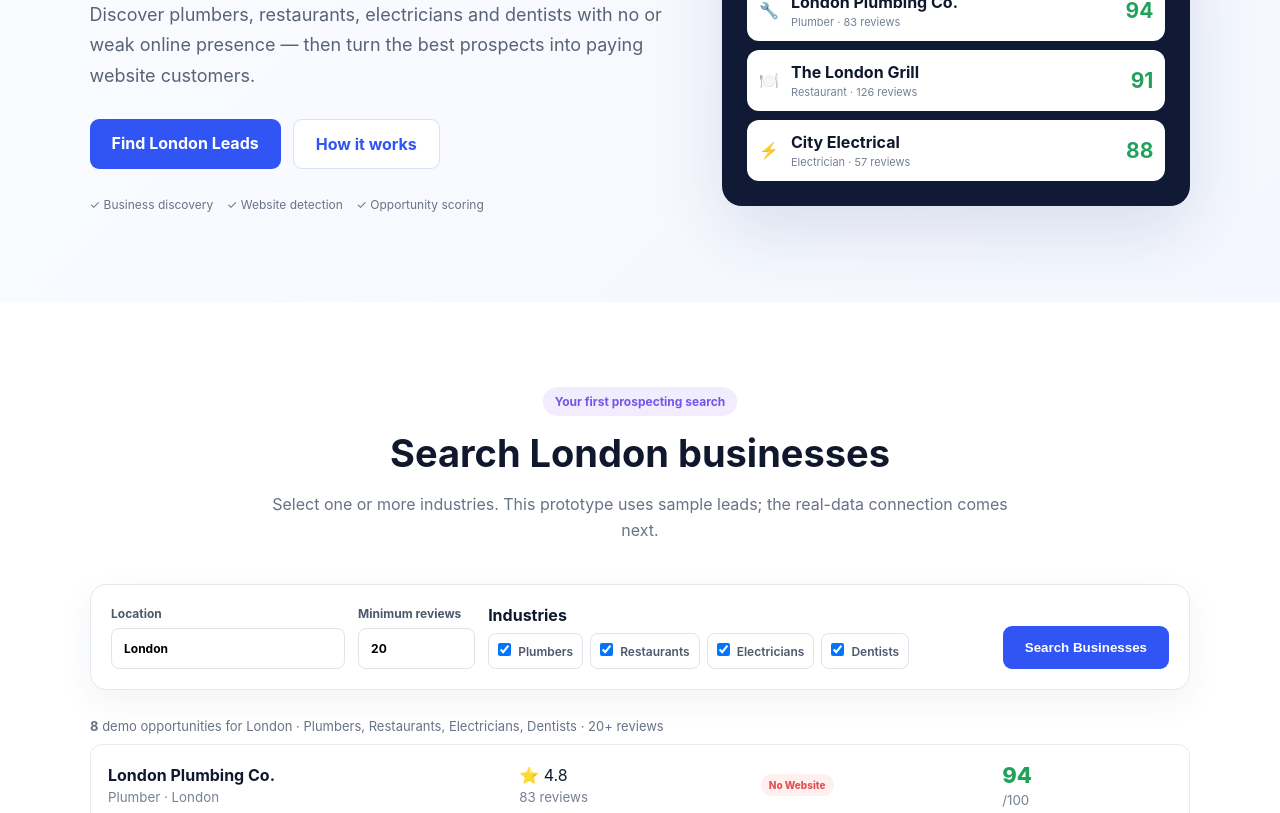
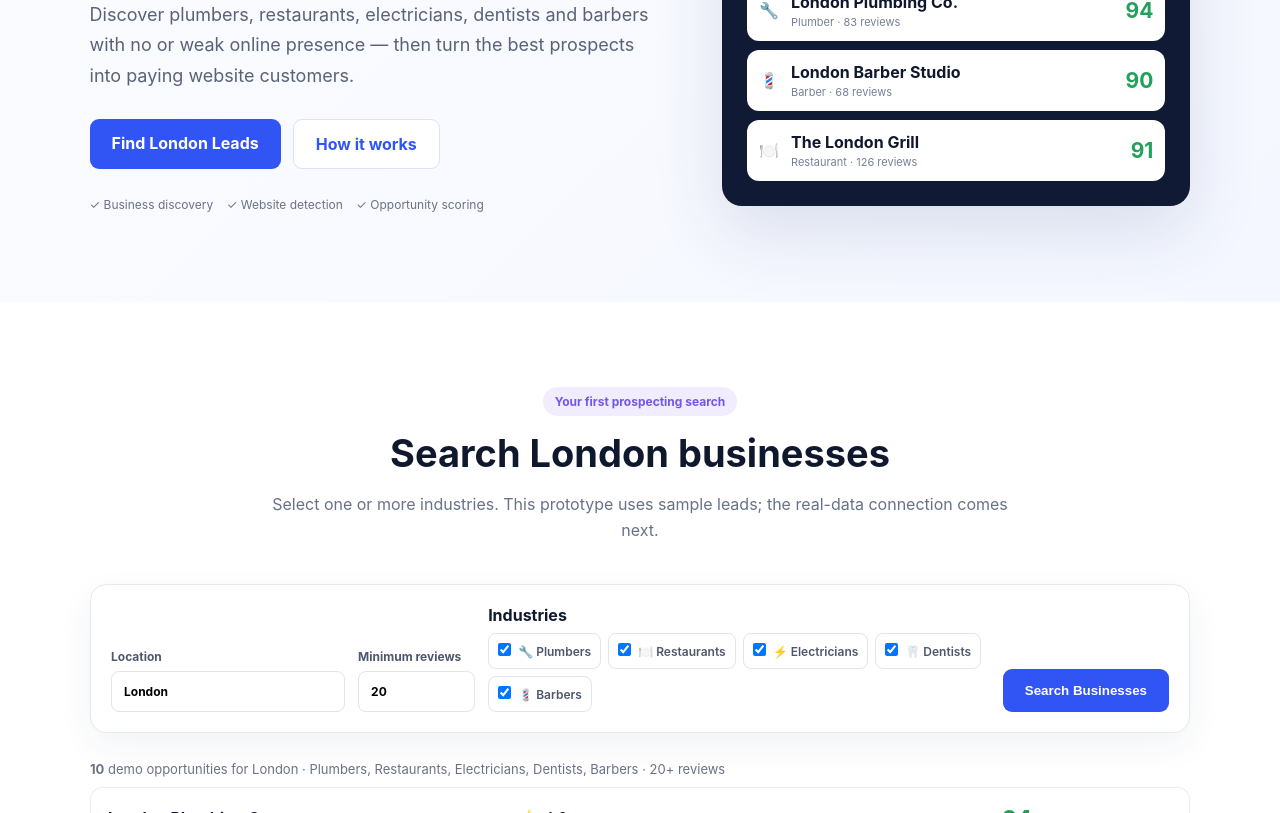
Before and after one commit to creflotita-ai/findbiz, a plain HTML site: page index.html in a window 1280 px wide. Shown: the part 349-1162 px from the top of the page. Drawn offline with Linux system fonts and the light colour scheme.

Commit message:
Add files via upload

```diff
--- a/app.js
+++ b/app.js
@@ -1,2 +1,2 @@
-const leads=[{name:"London Plumbing Co.",type:"Plumber",cat:"Plumbers",reviews:83,rating:"4.8",status:"No Website",score:94},{name:"The London Grill",type:"Restaurant",cat:"Restaurants",reviews:126,rating:"4.7",status:"Facebook Only",score:91},{name:"City Electrical",type:"Electrician",cat:"Electricians",reviews:57,rating:"4.6",status:"No Website",score:88},{name:"Central London Dental",type:"Dentist",cat:"Dentists",reviews:74,rating:"4.8",status:"Poor Website",score:86},{name:"North London Plumbers",type:"Plumber",cat:"Plumbers",reviews:42,rating:"4.5",status:"No Website",score:82},{name:"The Borough Kitchen",type:"Restaurant",cat:"Restaurants",reviews:31,rating:"4.4",status:"Poor Website",score:79},{name:"West End Electrics",type:"Electrician",cat:"Electricians",reviews:29,rating:"4.7",status:"No Website",score:81},{name:"London Smile Clinic",type:"Dentist",cat:"Dentists",reviews:22,rating:"4.5",status:"Facebook Only",score:77}];
+const leads=[{name:"London Plumbing Co.",type:"Plumber",cat:"Plumbers",reviews:83,rating:"4.8",status:"No Website",score:94},{name:"The London Grill",type:"Restaurant",cat:"Restaurants",reviews:126,rating:"4.7",status:"Facebook Only",score:91},{name:"City Electrical",type:"Electrician",cat:"Electricians",reviews:57,rating:"4.6",status:"No Website",score:88},{name:"Central London Dental",type:"Dentist",cat:"Dentists",reviews:74,rating:"4.8",status:"Poor Website",score:86},{name:"North London Plumbers",type:"Plumber",cat:"Plumbers",reviews:42,rating:"4.5",status:"No Website",score:82},{name:"The Borough Kitchen",type:"Restaurant",cat:"Restaurants",reviews:31,rating:"4.4",status:"Poor Website",score:79},{name:"West End Electrics",type:"Electrician",cat:"Electricians",reviews:29,rating:"4.7",status:"No Website",score:81},{name:"London Smile Clinic",type:"Dentist",cat:"Dentists",reviews:22,rating:"4.5",status:"Facebook Only",score:77},{name:"London Barber Studio",type:"Barber",cat:"Barbers",reviews:68,rating:"4.8",status:"No Website",score:90},{name:"East End Barbers",type:"Barber",cat:"Barbers",reviews:35,rating:"4.6",status:"Facebook Only",score:84}];
 function searchLeads(){const loc=document.getElementById("location").value||"London",min=Number(document.getElementById("reviews").value||0),cats=[...document.querySelectorAll(".cat:checked")].map(x=>x.value),found=leads.filter(x=>cats.includes(x.cat)&&x.reviews>=min),el=document.getElementById("results");el.innerHTML=`<div class="result-head"><b>${found.length}</b> demo opportunities for ${esc(loc)} · ${cats.join(", ")||"No industries selected"} · ${min}+ reviews</div>`+found.map(x=>`<div class="result"><div><b>${esc(x.name)}</b><small>${esc(x.type)} · London</small></div><div>⭐ ${x.rating}<small>${x.reviews} reviews</small></div><div><span class="badge ${x.status==="No Website"?"red":"orange"}">${esc(x.status)}</span></div><div><span class="score">${x.score}</span><small>/100</small></div></div>`).join("")+`<div class="result-head">Demo only: these names and scores are sample data, not verified businesses.</div>`}function esc(s){return String(s).replace(/[&<>"']/g,m=>({"&":"&amp;","<":"&lt;",">":"&gt;",'"':"&quot;","'":"&#039;"}[m]))}searchLeads();
--- a/index.html
+++ b/index.html
@@ -1,8 +1,8 @@
 <!doctype html><html lang="en"><head><meta charset="utf-8"><meta name="viewport" content="width=device-width,initial-scale=1"><title>FindBiz — Find Local Businesses That Need a Website</title><link rel="stylesheet" href="styles.css"></head><body>
 <header class="nav"><a class="brand" href="#"><span class="pin">●</span> FindBiz</a><nav><a href="#search">Find Leads</a><a href="#how">How It Works</a><a href="#pricing">Pricing</a></nav><div class="nav-actions"><a class="login" href="#">Log in</a><a class="btn small" href="#search">Start Free</a></div></header>
-<section class="hero"><div><div class="eyebrow">● London lead finder</div><h1>Find Local Businesses<br>That <span>Need a Website</span></h1><p>Discover plumbers, restaurants, electricians and dentists with no or weak online presence — then turn the best prospects into paying website customers.</p><div class="buttons"><a class="btn" href="#search">Find London Leads</a><a class="btn outline" href="#how">How it works</a></div><div class="trust">✓ Business discovery &nbsp;&nbsp; ✓ Website detection &nbsp;&nbsp; ✓ Opportunity scoring</div></div>
-<div class="panel"><div class="paneltop"><b>London Opportunities</b><small>Product preview</small></div><div class="metrics"><div><b>4</b><small>Industries</small></div><div><b>1</b><small>City</small></div><div><b>∞</b><small>Leads</small></div></div><div class="sample">🔧 <span><b>London Plumbing Co.</b><small>Plumber · 83 reviews</small></span><strong>94</strong></div><div class="sample">🍽️ <span><b>The London Grill</b><small>Restaurant · 126 reviews</small></span><strong>91</strong></div><div class="sample">⚡ <span><b>City Electrical</b><small>Electrician · 57 reviews</small></span><strong>88</strong></div></div></section>
+<section class="hero"><div><div class="eyebrow">● London lead finder</div><h1>Find Local Businesses<br>That <span>Need a Website</span></h1><p>Discover plumbers, restaurants, electricians, dentists and barbers with no or weak online presence — then turn the best prospects into paying website customers.</p><div class="buttons"><a class="btn" href="#search">Find London Leads</a><a class="btn outline" href="#how">How it works</a></div><div class="trust">✓ Business discovery &nbsp;&nbsp; ✓ Website detection &nbsp;&nbsp; ✓ Opportunity scoring</div></div>
+<div class="panel"><div class="paneltop"><b>London Opportunities</b><small>Product preview</small></div><div class="metrics"><div><b>5</b><small>Industries</small></div><div><b>1</b><small>City</small></div><div><b>∞</b><small>Potential leads</small></div></div><div class="sample">🔧 <span><b>London Plumbing Co.</b><small>Plumber · 83 reviews</small></span><strong>94</strong></div><div class="sample">💈 <span><b>London Barber Studio</b><small>Barber · 68 reviews</small></span><strong>90</strong></div><div class="sample">🍽️ <span><b>The London Grill</b><small>Restaurant · 126 reviews</small></span><strong>91</strong></div></div></section>
 <section id="search" class="section"><div class="heading"><div class="eyebrow purple">Your first prospecting search</div><h2>Search London businesses</h2><p>Select one or more industries. This prototype uses sample leads; the real-data connection comes next.</p></div>
-<div class="searchbox"><label>Location<input id="location" value="London"></label><label>Minimum reviews<input id="reviews" type="number" value="20" min="0"></label><div><b>Industries</b><div class="checks"><label><input class="cat" type="checkbox" value="Plumbers" checked> Plumbers</label><label><input class="cat" type="checkbox" value="Restaurants" checked> Restaurants</label><label><input class="cat" type="checkbox" value="Electricians" checked> Electricians</label><label><input class="cat" type="checkbox" value="Dentists" checked> Dentists</label></div></div><button class="btn" onclick="searchLeads()">Search Businesses</button></div><div id="results"></div></section>
+<div class="searchbox"><label>Location<input id="location" value="London"></label><label>Minimum reviews<input id="reviews" type="number" value="20" min="0"></label><div><b>Industries</b><div class="checks"><label><input class="cat" type="checkbox" value="Plumbers" checked> 🔧 Plumbers</label><label><input class="cat" type="checkbox" value="Restaurants" checked> 🍽️ Restaurants</label><label><input class="cat" type="checkbox" value="Electricians" checked> ⚡ Electricians</label><label><input class="cat" type="checkbox" value="Dentists" checked> 🦷 Dentists</label><label><input class="cat" type="checkbox" value="Barbers" checked> 💈 Barbers</label></div></div><button class="btn" onclick="searchLeads()">Search Businesses</button></div><div id="results"></div></section>
 <section id="how" class="section muted"><div class="heading"><div class="eyebrow">How FindBiz works</div><h2>Search → qualify → sell</h2></div><div class="steps"><div><span>1</span><h3>Search</h3><p>Choose London and the industries you want.</p></div><div><span>2</span><h3>Detect</h3><p>Find businesses with no or weak web presence.</p></div><div><span>3</span><h3>Score</h3><p>Prioritise the strongest prospects.</p></div><div><span>4</span><h3>Convert</h3><p>Create a preview and offer your website service.</p></div></div></section>
 <section id="pricing" class="section"><div class="heading"><div class="eyebrow purple">Future pricing</div><h2>Start free, scale later</h2></div><div class="pricing"><article><h3>Free</h3><b class="price">£0</b><p>Validate the idea.</p><ul><li>Limited searches</li><li>Sample/demo results</li><li>Basic lead details</li></ul></article><article><h3>Pro</h3><b class="price">£99</b><p>For freelancers and web designers.</p><ul><li>Real lead searches</li><li>Exports</li><li>Website audits</li><li>AI previews</li></ul></article><article><h3>Agency</h3><b class="price">£299</b><p>For high-volume prospecting.</p><ul><li>Large search limits</li><li>Team access</li><li>Campaign tools</li><li>API access</li></ul></article></div></section><footer>FindBiz — working product name. Real-data integration and pricing are not yet connected.</footer><script src="app.js"></script></body></html>
```
Also changed, not shown: 1 other file.
